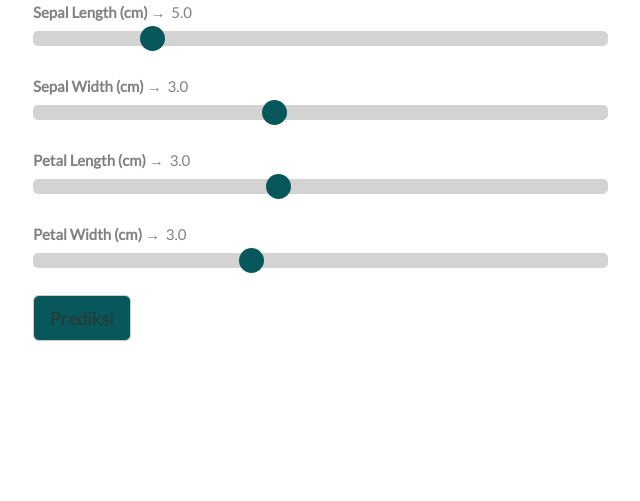
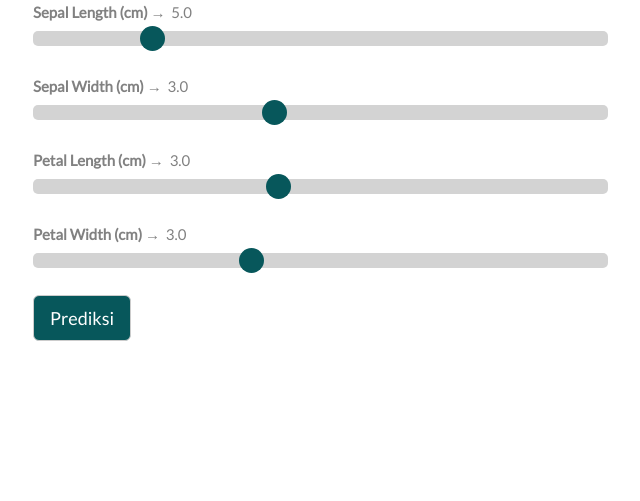
Before and after one commit to hilya09/deployment-ds, a Flask app: page / in a window 1280 px wide. Shown: the part 799-1300 px from the top of the page, without its empty margins (17-657 px from the left). Run offline with Flask 3, Linux system fonts and the light colour scheme; parts of the project's set-up code (start-up, migrations or seed data) failed here and were passed over.

Commit message:
ubah color font

```diff
--- a/templates/index.html
+++ b/templates/index.html
@@ -118,7 +118,7 @@
 						onInput="$('#rangeVal_petal_width').html($(this).val())">
 						</br>
 						<!-- Tombol Prediksi -->
-						<button type="submit" id="prediksi_submit" class="btn btn-default btn-lg"  style="background-color:#07575B">Prediksi</button>
+						<button type="submit" id="prediksi_submit" class="btn btn-default btn-lg"  style="background-color:#07575B; color: #fff">Prediksi</button>
 					</div>
 				</form>
 			</div>
```
